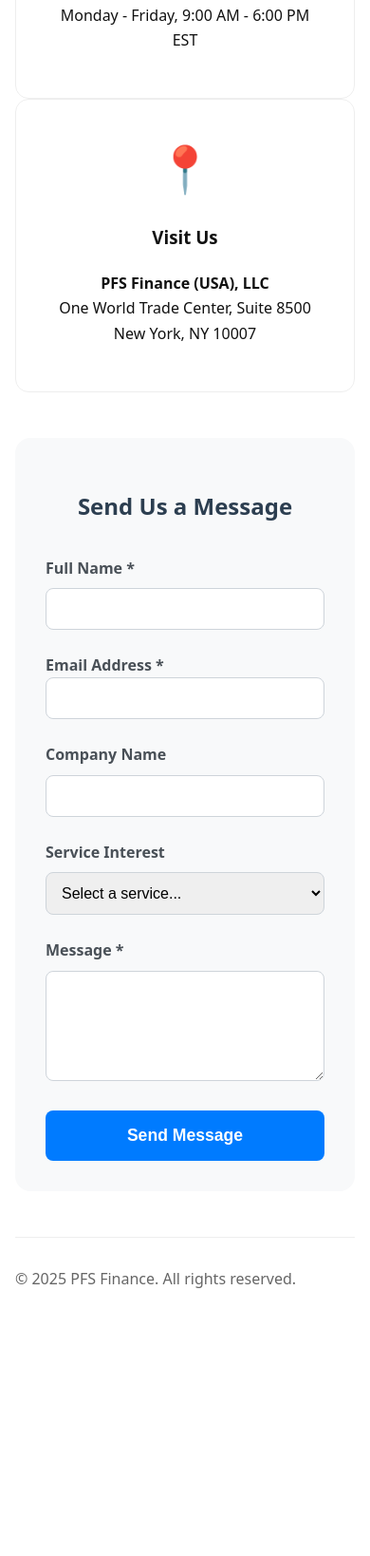
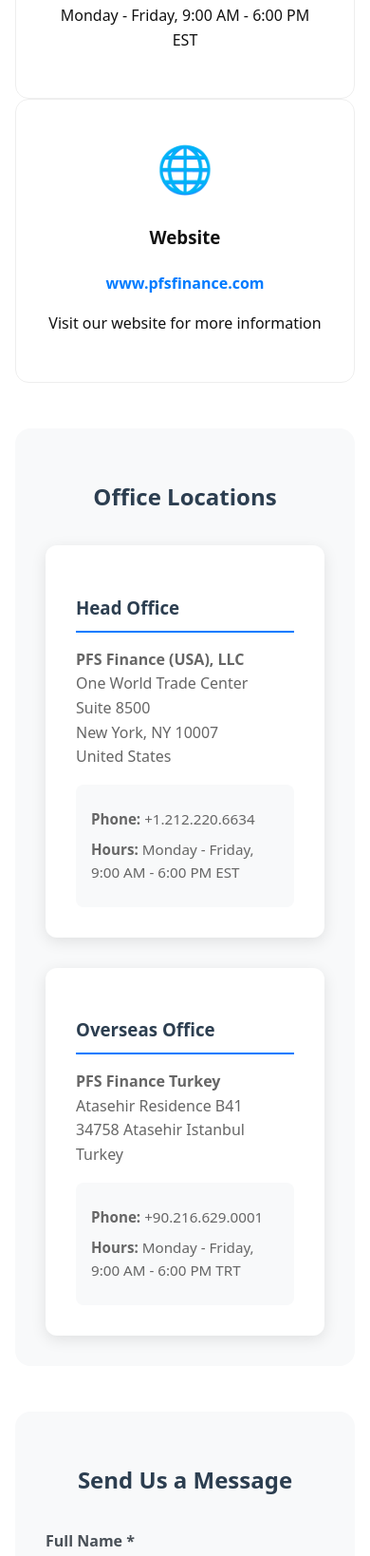
Before and after one commit to beratp/pfsfinance.com, a plain HTML site: page contact.html in a window 390 px wide. Shown: the part 958-2596 px from the top of the page at 95% size. Before the commit the page ends 2347 px from the top, so only its background shows below. Drawn offline with Linux system fonts and the light colour scheme.

Commit message:
Move Contact Information section from Corporate Profile to Contact page - Remove Contact Information section from corporate-profile.html - Enhance Contact page with comprehensive office location details - Add office locations section with head office and Turkey office information - Include business hours and contact details for both locations - Add CSS styling for office locations section - Remove unused contact-info CSS from corporate profile - Improve user experience by centralizing all contact information on dedicated page

```diff
--- a/assets/css/style.css
+++ b/assets/css/style.css
@@ -631,46 +631,7 @@
   margin: 0;
 }
 
-/* Contact Information */
-.contact-info {
-  margin: 3rem 0;
-}
 
-.contact-grid {
-  display: grid;
-  grid-template-columns: repeat(auto-fit, minmax(300px, 1fr));
-  gap: 2rem;
-  margin-top: 2rem;
-}
-
-.contact-card {
-  background: #f8f9fa;
-  border: 1px solid #eee;
-  border-radius: 12px;
-  padding: 2rem;
-}
-
-.contact-card h3 {
-  color: #2c3e50;
-  margin-bottom: 1rem;
-  border-bottom: 2px solid #007bff;
-  padding-bottom: 0.5rem;
-}
-
-.contact-card p {
-  color: #666;
-  line-height: 1.6;
-  margin: 0;
-}
-
-.contact-card a {
-  color: #007bff;
-  text-decoration: none;
-}
-
-.contact-card a:hover {
-  text-decoration: underline;
-}
 
 /* Responsive Design for Corporate Profile */
 @media (max-width: 768px) {
@@ -1158,3 +1119,55 @@
     grid-template-columns: 1fr;
   }
 }
+
+/* Office Locations Section */
+.office-grid {
+  display: grid;
+  grid-template-columns: repeat(auto-fit, minmax(350px, 1fr));
+  gap: 2rem;
+  margin-top: 2rem;
+}
+
+.office-card {
+  background: white;
+  padding: 2rem;
+  border-radius: 12px;
+  box-shadow: 0 4px 16px rgba(0,0,0,0.1);
+  transition: transform 0.3s ease;
+}
+
+.office-card:hover {
+  transform: translateY(-5px);
+}
+
+.office-card h3 {
+  color: #2c3e50;
+  margin-bottom: 1rem;
+  border-bottom: 2px solid #007bff;
+  padding-bottom: 0.5rem;
+}
+
+.office-card p {
+  color: #666;
+  line-height: 1.6;
+  margin-bottom: 1rem;
+}
+
+.office-contact {
+  background: #f8f9fa;
+  padding: 1rem;
+  border-radius: 8px;
+  margin-top: 1rem;
+}
+
+.office-contact p {
+  margin: 0.5rem 0;
+  font-size: 0.95rem;
+}
+
+/* Responsive Design for Office Locations */
+@media (max-width: 768px) {
+  .office-grid {
+    grid-template-columns: 1fr;
+  }
+}
--- a/contact.html
+++ b/contact.html
@@ -53,11 +53,40 @@
           </div>
 
           <div class="card" style="text-align: center; padding: 2rem;">
-            <div style="font-size: 3rem; margin-bottom: 1rem;">📍</div>
-            <h3>Visit Us</h3>
-            <p><strong>PFS Finance (USA), LLC</strong><br>
-            One World Trade Center, Suite 8500<br>
-            New York, NY 10007</p>
+            <div style="font-size: 3rem; margin-bottom: 1rem;">🌐</div>
+            <h3>Website</h3>
+            <p><a href="https://www.pfsfinance.com" style="color: #007bff; text-decoration: none; font-weight: bold;">www.pfsfinance.com</a></p>
+            <p>Visit our website for more information</p>
+          </div>
+        </div>
+
+        <div class="office-locations" style="margin: 3rem 0; padding: 2rem; background: #f8f9fa; border-radius: 16px;">
+          <h2 style="text-align: center; margin-bottom: 2rem; color: #2c3e50;">Office Locations</h2>
+          <div class="office-grid">
+            <div class="office-card">
+              <h3>Head Office</h3>
+              <p><strong>PFS Finance (USA), LLC</strong><br>
+              One World Trade Center<br>
+              Suite 8500<br>
+              New York, NY 10007<br>
+              United States</p>
+              <div class="office-contact">
+                <p><strong>Phone:</strong> +1.212.220.6634</p>
+                <p><strong>Hours:</strong> Monday - Friday, 9:00 AM - 6:00 PM EST</p>
+              </div>
+            </div>
+
+            <div class="office-card">
+              <h3>Overseas Office</h3>
+              <p><strong>PFS Finance Turkey</strong><br>
+              Atasehir Residence B41<br>
+              34758 Atasehir Istanbul<br>
+              Turkey</p>
+              <div class="office-contact">
+                <p><strong>Phone:</strong> +90.216.629.0001</p>
+                <p><strong>Hours:</strong> Monday - Friday, 9:00 AM - 6:00 PM TRT</p>
+              </div>
+            </div>
           </div>
         </div>
 
```
Also changed, not shown: corporate-profile.html (+0 -21 lines).
